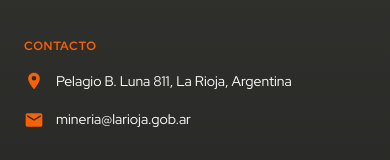
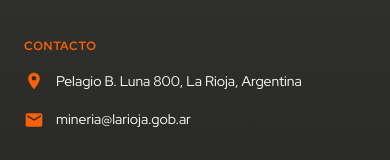
Before and after one commit to josemaldocarre/Web-Institucional-Minera-La-Rioja, a React (Vite) app: page /gestion-minera in a window 390 px wide. Shown: the part 2450-2610 px from the top of the page. Built offline with nearby package versions, Linux system fonts and the light colour scheme.

Commit message:
fix(styles): update SectionHeader and CatastroViewer styles for consistency, adjust address in localization files, and refine media query breakpoints in QuienesSomos

```diff
--- a/src/components/ui/SectionHeader/SectionHeader.module.scss
+++ b/src/components/ui/SectionHeader/SectionHeader.module.scss
@@ -17,7 +17,7 @@
   text-transform: uppercase;
 
   &::before {
-    content: '— ';
+    content: '- ';
   }
 }
 
--- a/src/features/catastro/CatastroViewer/CatastroViewer.module.scss
+++ b/src/features/catastro/CatastroViewer/CatastroViewer.module.scss
@@ -1,5 +1,6 @@
 .shell {
   position: relative;
+  z-index: 0;
   display: block;
   width: 100%;
   height: min(70vh, 40rem);
--- a/src/features/catastro/CatastroViewer/parcelIdentity.ts
+++ b/src/features/catastro/CatastroViewer/parcelIdentity.ts
@@ -91,10 +91,10 @@ export function formatCandidateLabel(identity: ParcelIdentity): string {
   const title = identity.visibleName || identity.name || ''
   const isMinaLike = identity.tipo === 'MINA' || identity.tipo === 'PASMA MINA'
   if (isMinaLike && identity.tipo && identity.expediente && identity.expediente !== title) {
-    return `${title} — ${identity.tipo} · ${identity.expediente}`
+    return `${title} - ${identity.tipo} · ${identity.expediente}`
   }
   if (identity.tipo && title) {
-    return `${title} — ${identity.tipo}`
+    return `${title} - ${identity.tipo}`
   }
   return title
 }
--- a/src/i18n/locales/en.json
+++ b/src/i18n/locales/en.json
@@ -26,7 +26,7 @@
     },
     "contact": {
       "title": "Contact",
-      "address": "Pelagio B. Luna 811, La Rioja, Argentina",
+      "address": "Pelagio B. Luna 800, La Rioja, Argentina",
       "email": "mineria@larioja.gob.ar"
     },
     "social": {
--- a/src/i18n/locales/es.json
+++ b/src/i18n/locales/es.json
@@ -26,7 +26,7 @@
     },
     "contact": {
       "title": "Contacto",
-      "address": "Pelagio B. Luna 811, La Rioja, Argentina",
+      "address": "Pelagio B. Luna 800, La Rioja, Argentina",
       "email": "mineria@larioja.gob.ar"
     },
     "social": {
--- a/src/pages/institucional/QuienesSomos.module.scss
+++ b/src/pages/institucional/QuienesSomos.module.scss
@@ -50,7 +50,7 @@
   color: var(--color-text-primary);
 }
 
-@media (width >= v.$breakpoint-header-desktop) {
+@media (width >= 75rem) {
   .editorial {
     gap: 0;
   }
@@ -59,7 +59,7 @@
     position: absolute;
     bottom: var(--space-10);
     left: var(--space-10);
-    width: clamp(18rem, 40%, 32rem);
+    width: clamp(18rem, 48%, 32rem);
     padding: var(--space-10);
     background: rgba(255, 255, 255, 0.82);
     backdrop-filter: blur(10px);
```
